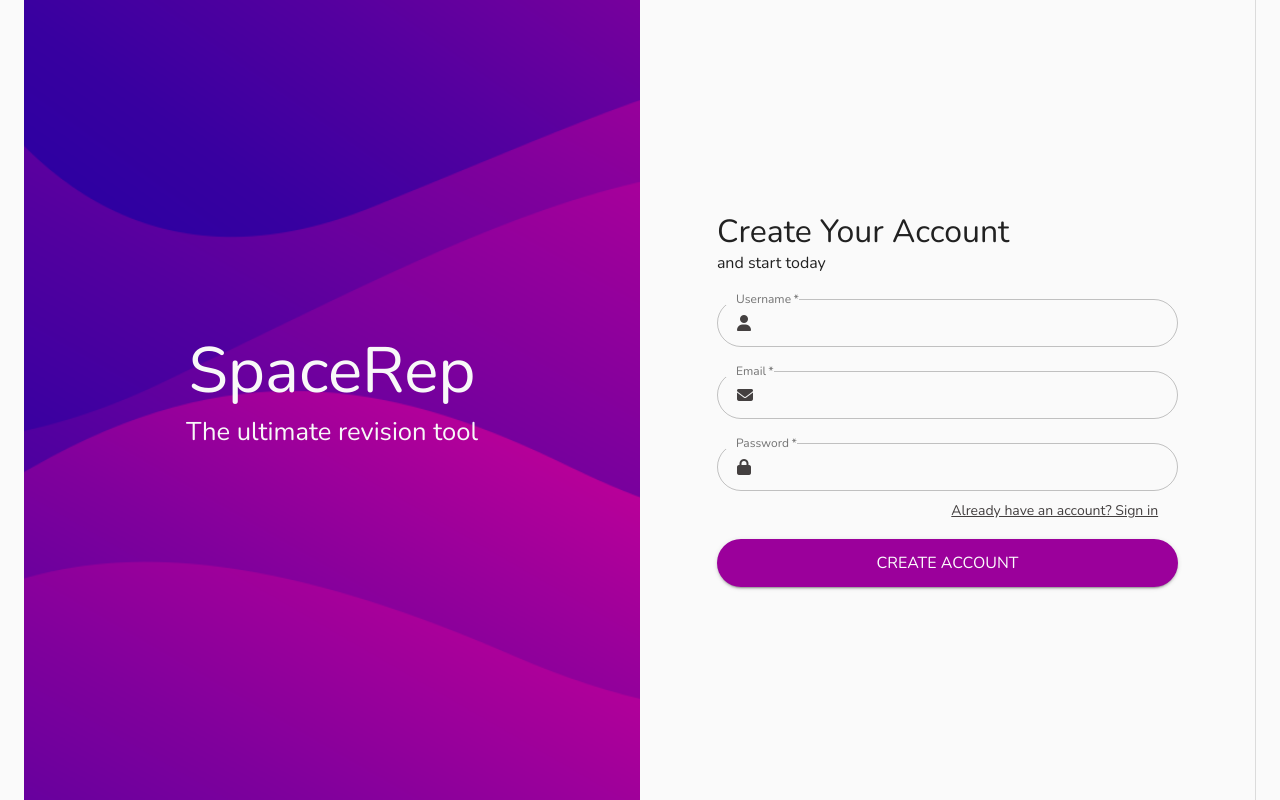
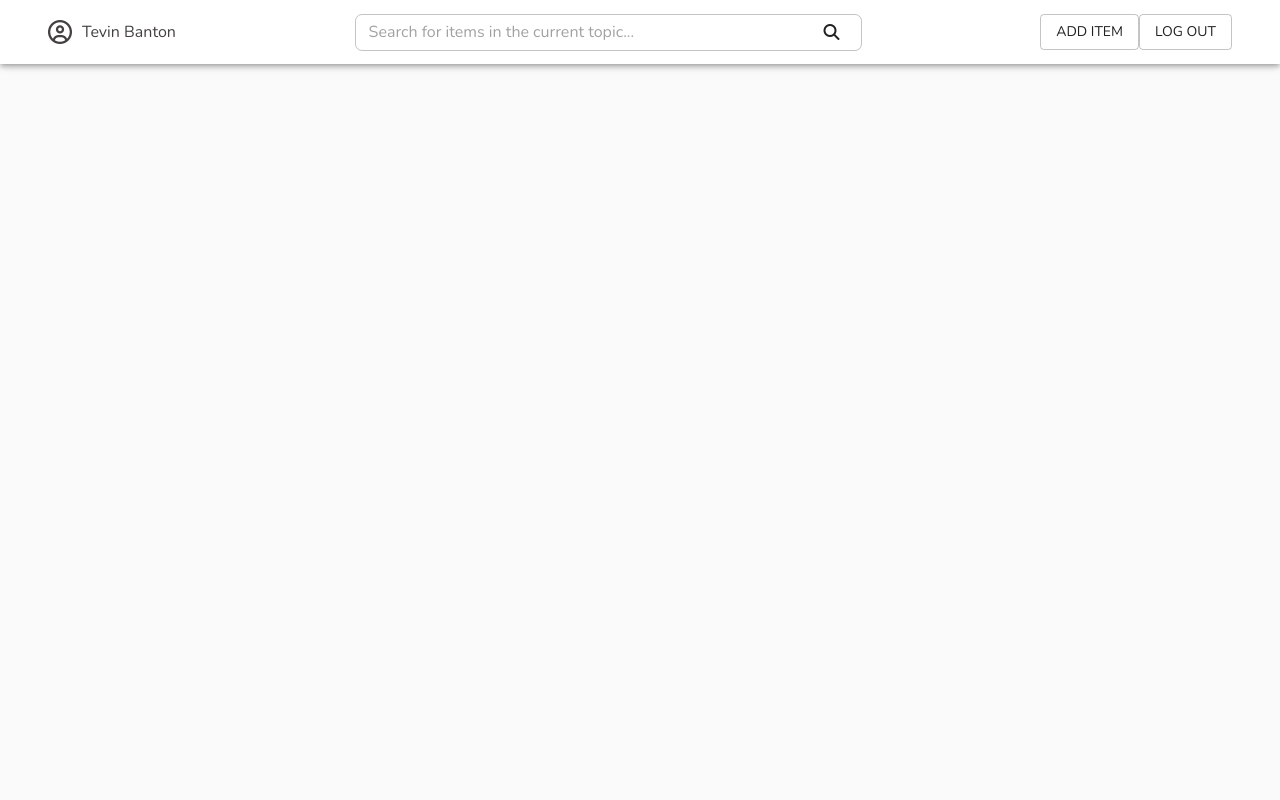
Before and after one commit to TevinAB/SpaceRep, a React (Create React App) app in the folder client/: page /home in a window 1280 px wide. Built offline with nearby package versions, Linux system fonts and the light colour scheme.

Commit message:
NavBar component added

```diff
--- a/client/package.json
+++ b/client/package.json
@@ -9,6 +9,7 @@
     "@testing-library/user-event": "^12.6.3",
     "react": "^17.0.1",
     "react-dom": "^17.0.1",
+    "react-router-dom": "^5.2.0",
     "react-scripts": "4.0.2",
     "web-vitals": "^1.1.0"
   },
--- a/client/src/App.js
+++ b/client/src/App.js
@@ -1,7 +1,10 @@
+import React from 'react';
 import './App.css';
 import Welcome from './components/Welcome/Welcome';
+import Home from './components/Home/Home';
 import { CssBaseline, Container, ThemeProvider } from '@material-ui/core';
 import { createMuiTheme } from '@material-ui/core/styles';
+import { BrowserRouter as Router, Route, Switch } from 'react-router-dom';
 
 const theme = createMuiTheme({
   typography: {
@@ -16,7 +19,16 @@ function App() {
       <ThemeProvider theme={theme}>
         <CssBaseline />
         <Container>
-          <Welcome />
+          <Router>
+            <Switch>
+              <Route exact path='/'>
+                <Welcome />
+              </Route>
+              <Route path='/home'>
+                <Home />
+              </Route>
+            </Switch>
+          </Router>
         </Container>
       </ThemeProvider>
     </div>
--- /dev/null
+++ b/client/src/components/Home/Home.js
@@ -0,0 +1,14 @@
+import React from 'react';
+import NavBar from './subcomponents/NavBar';
+import { Box } from '@material-ui/core';
+
+function Home() {
+  return (
+    <Box>
+      <NavBar />
+      <Box></Box>
+    </Box>
+  );
+}
+
+export default Home;
--- /dev/null
+++ b/client/src/components/Home/subcomponents/NavBar.js
@@ -0,0 +1,92 @@
+import React, { useState } from 'react';
+import {
+  AppBar,
+  Toolbar,
+  Button,
+  TextField,
+  InputAdornment,
+  Container,
+  Box,
+} from '@material-ui/core';
+import { makeStyles } from '@material-ui/core/styles';
+
+const useStyle = makeStyles((theme) => ({
+  appBar: {
+    backgroundColor: '#FFFFFF',
+    color: '#444040',
+  },
+  navContainer: {
+    display: 'flex',
+    justifyContent: 'space-between',
+  },
+  userDisplay: {
+    display: 'flex',
+    alignItems: 'center',
+  },
+  searchBar: {
+    height: '37px',
+    width: '100%',
+    borderRadius: '7px',
+  },
+}));
+
+function NavBar() {
+  const classes = useStyle();
+
+  const userDisplay = (
+    <Box classes={{ root: classes.userDisplay }}>
+      <i class='far fa-user-circle' style={{ fontSize: '24px' }}></i>
+      <span style={{ paddingLeft: '10px', fontSize: '16px' }}>
+        Tevin Banton
+      </span>
+    </Box>
+  );
+
+  const buttonContainer = (
+    <div style={{ flexShrink: 0 }}>
+      <Button variant='outlined'>Add Item</Button>
+      <Button variant='outlined'>Log out</Button>
+    </div>
+  );
+
+  const searchBar = (
+    <div
+      style={{
+        minWidth: '155px',
+        width: '507px',
+        maxWidth: '507px',
+        flexShrink: 1,
+      }}
+    >
+      <TextField
+        style={{ width: '100%' }}
+        placeholder='Search for items in the current topic...'
+        variant='outlined'
+        InputProps={{
+          classes: { root: classes.searchBar },
+          endAdornment: (
+            <InputAdornment>
+              <i class='fas fa-search'></i>
+            </InputAdornment>
+          ),
+        }}
+      />
+    </div>
+  );
+
+  return (
+    <div>
+      <AppBar classes={{ root: classes.appBar }}>
+        <Toolbar>
+          <Container classes={{ root: classes.navContainer }}>
+            {userDisplay}
+            {searchBar}
+            {buttonContainer}
+          </Container>
+        </Toolbar>
+      </AppBar>
+    </div>
+  );
+}
+
+export default NavBar;
--- a/client/src/components/Welcome/Welcome.js
+++ b/client/src/components/Welcome/Welcome.js
@@ -66,7 +66,7 @@ function Welcome() {
         </Typography>
       </Box>
       <Box classes={{ root: classes.formSection }}>
-        <Form type='Register' />
+        <Form type='Login' />
       </Box>
     </Box>
   );
```
Also changed, not shown: 1 other file (tests, documents, lock files or other folders).
